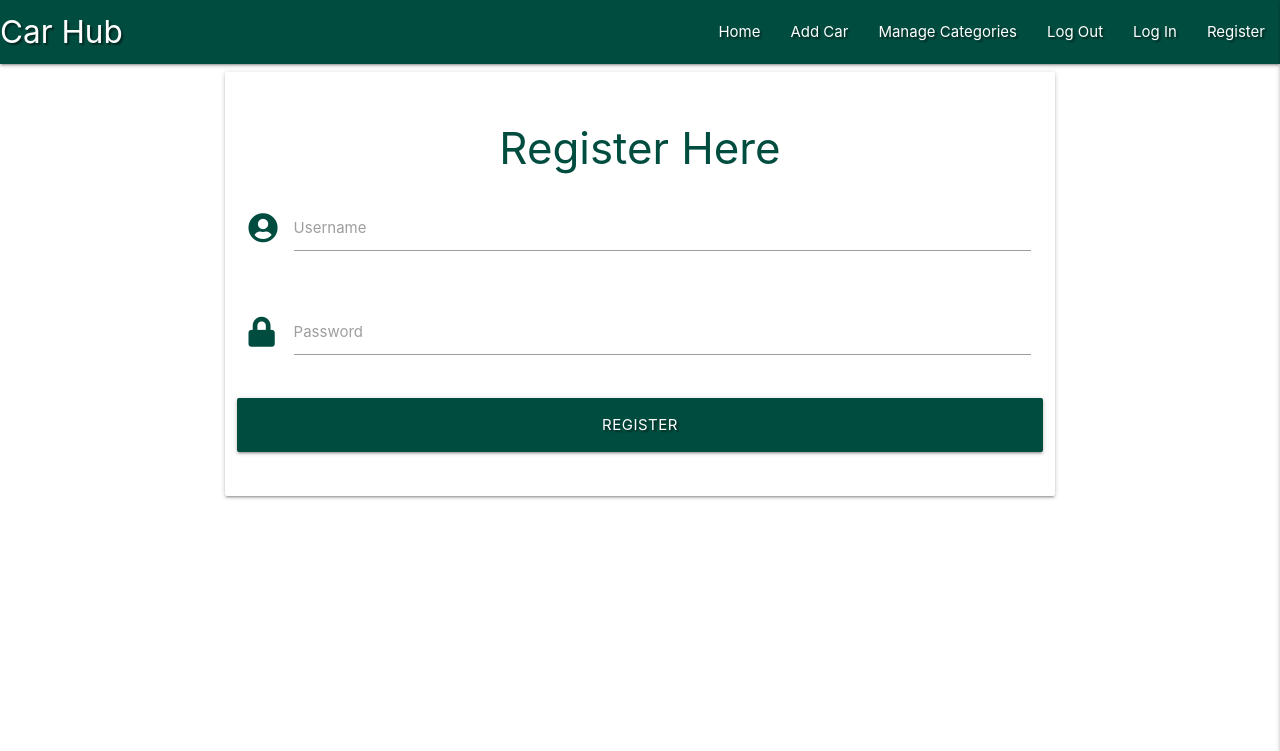
After one commit to DEV451997/MP3, a Flask app: page /register in a window 1280 px wide. The commit adds this page. Shown: the top 751 px of the page. Run offline with Flask 3, Linux system fonts and the light colour scheme; some libraries are stand-ins or nearby versions.

Commit message:
Created the register.html for users to create an account.

```diff
--- a/app.py
+++ b/app.py
@@ -4,6 +4,7 @@ from flask import (
     redirect, request, session, url_for)
 from flask_pymongo import PyMongo
 from bson.objectid import ObjectId
+from werkzeug.security import generate_password_hash, check_password_hash
 if os.path.exists("env.py"):
     import env
 
@@ -23,6 +24,10 @@ def get_stats():
     stats = mongo.db.stats.find()
     return render_template("stats.html", stats=stats)
 
+@app.route("/register", methods=["GET", "POST"])
+def register():
+    return render_template("register.html")
+
 
 if __name__ == "__main__":
     app.run(host=os.environ.get("IP"),
--- a/templates/base.html
+++ b/templates/base.html
@@ -14,7 +14,7 @@
 <body>
 
     <header>
-        <!-- top navbar -->
+        <!-- Main navigation bar -->
 		<nav class="nav-extended text-shadow teal darken-4">
 			<div class="nav-wrapper">
 				<a href="{{ url_for('get_stats') }}" class="brand-logo">Car Hub</a>
@@ -25,12 +25,12 @@
 					<li><a href="#">Manage Categories</a></li>
 					<li><a href="#">Log Out</a></li>
 					<li><a href="#">Log In</a></li>
-					<li><a href="#">Register</a></li>
+					<li><a href="{{ url_for('register') }}">Register</a></li>
 				</ul>
 			</div>
 		</nav>
 
-        <!-- mobile sidenav -->
+        <!-- Side navigation for smaller screens -->
 		<ul class="sidenav" id="mobile-demo">
             <li><h4 class="center-align teal-text text-darken-4">Car Hub</h4></li>
             <li><a href="{{ url_for('get_stats') }}">Home</a></li>
@@ -38,7 +38,7 @@
             <li><a href="#">Manage Categories</a></li>
             <li><a href="#">Log Out</a></li>
             <li><a href="#">Log In</a></li>
-            <li><a href="#">Register</a></li>
+            <li><a href="{{ url_for('register') }}">Register</a></li>
 		</ul>
 	</header>
 
--- /dev/null
+++ b/templates/register.html
@@ -0,0 +1,36 @@
+{% extends "base.html" %}
+{% block content %}
+
+
+
+    <div class="row">
+        <form class="col s12 m8 offset-m2" method="POST" action="{{ url_for('register') }}">
+            <div class="card-panel">
+                <h3 class="center-align teal-text text-darken-4">Register Here</h3>
+                <!-- Enter username field -->
+                <div class="row">
+					<div class="input-field col s12">
+						<i class="fas fa-user-circle prefix teal-text text-darken-4"></i>
+						<input id="username" name="username" type="text" class="validate">
+						<label for="username">Username</label>
+					</div>
+                </div>
+                <!-- Password field -->
+                <div class="row">
+                    <div class="input-field col s12">
+						<i class="fas fa-lock prefix teal-text text-darken-4"></i>
+                        <input id="password" name="password" type="password" class="validate">
+                        <label for="password">Password</label>
+                    </div>
+                </div>
+                <!-- Register button field -->
+                <div class="row">
+                    <button type="submit" class="col s12 btn-large teal darken-4 text-shadow">
+                        Register
+                    </button>
+                </div>
+            </div>
+        </form>
+    </div>
+
+{% endblock %}
```
